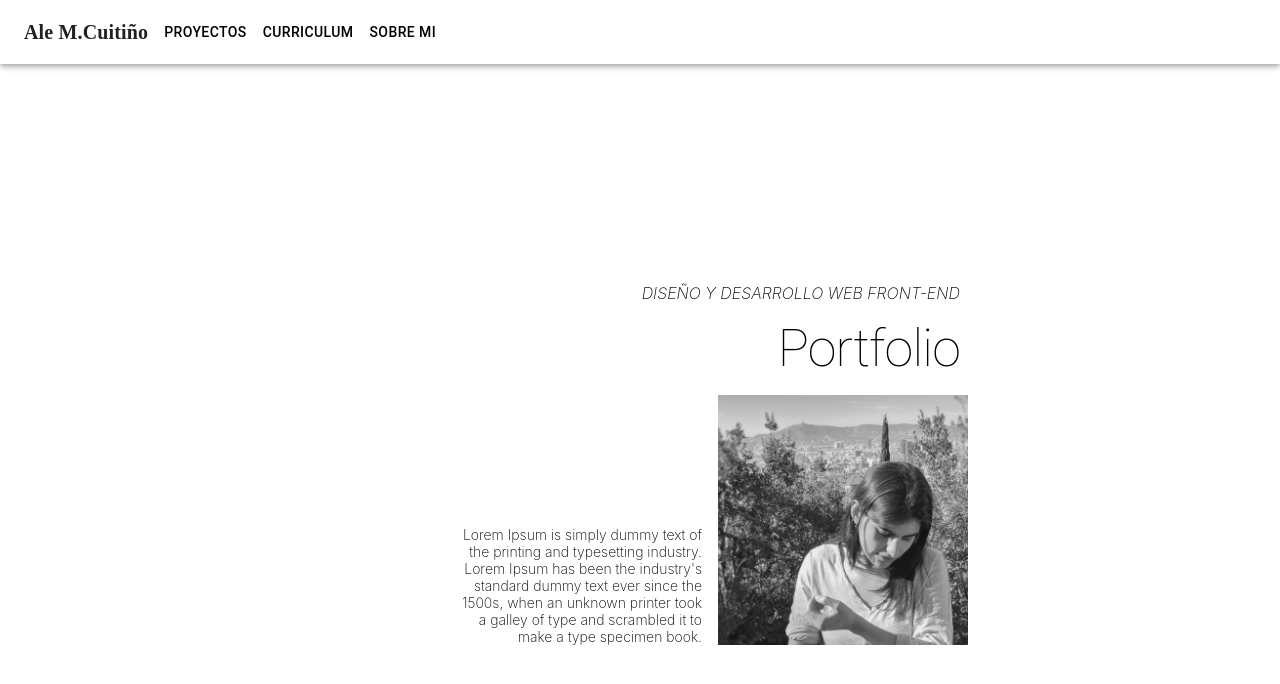
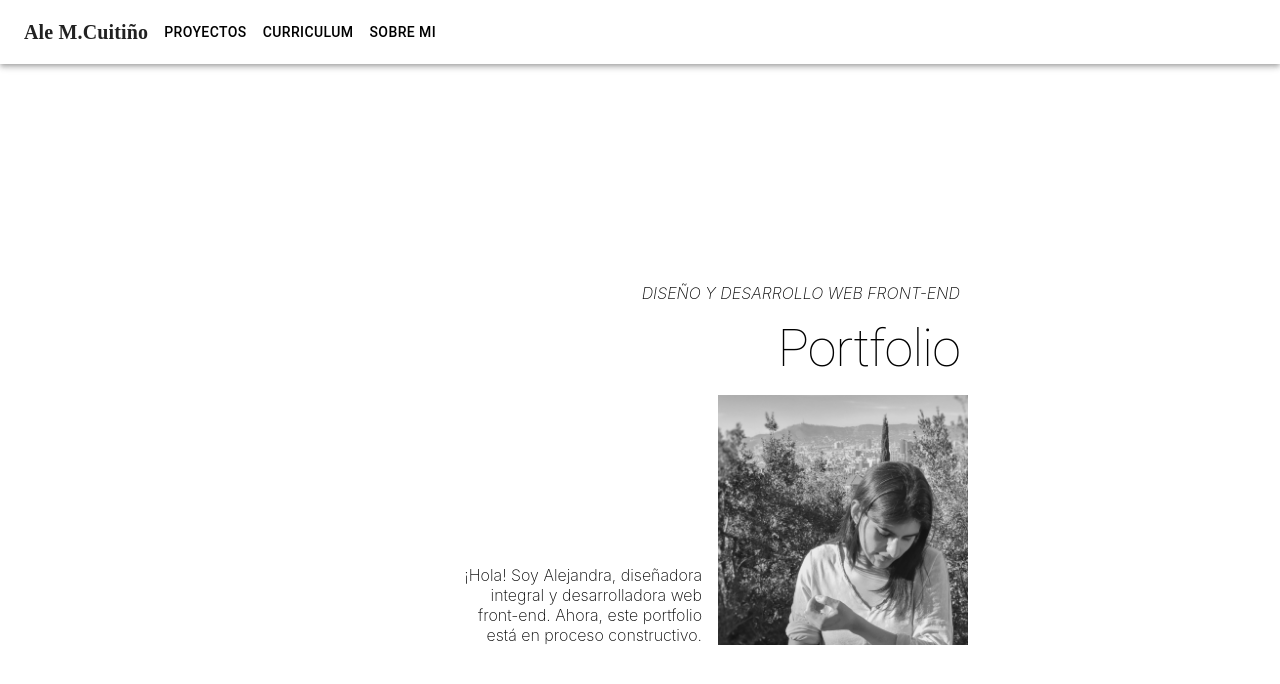
Before and after one commit to AleMCuitino/portfolio-2023, a React (Create React App) app: page / in a window 1280 px wide. Shown: the top 684 px of the page. Built offline with nearby package versions, Linux system fonts and the light colour scheme.

Commit message:
Added img in projects

```diff
--- a/src/component/boarding/Boarding.jsx
+++ b/src/component/boarding/Boarding.jsx
@@ -69,14 +69,15 @@ const Boarding = () => {
                             display: { xs: 'flex', md: 'flex' },
                             height: 250,
                             width: 250,
-                            fontSize: 14,
+                            fontSize: 16,
                             fontWeight: 200,
                             textAlign: 'right',
                             textDecoration: 'none',
                             alignItems: { xs: 'flex-start', sm: 'flex-start', md: 'flex-end' }
                         }}
                     >
-                        Lorem Ipsum is simply dummy text of the printing and typesetting industry. Lorem Ipsum has been the industry's standard dummy text ever since the 1500s, when an unknown printer took a galley of type and scrambled it to make a type specimen book.
+                        ¡Hola! Soy Alejandra, diseñadora integral y desarrolladora web front-end.
+                        Ahora, este portfolio está en proceso constructivo.
                     </Typography>
                     <ImgBoarding />
                 </Box>
--- a/src/component/projects/Projects.jsx
+++ b/src/component/projects/Projects.jsx
@@ -6,7 +6,9 @@ import Card from '@mui/material/Card';
 import CardContent from '@mui/material/CardContent';
 import CardMedia from '@mui/material/CardMedia';
 import Typography from '@mui/material/Typography';
-import { CardActionArea } from '@mui/material';
+import { Button, CardActionArea, CardActions } from '@mui/material';
+import AddCircleIcon from '@mui/icons-material/AddCircle';
+import img1 from '../../assets/img-proj/duck-or-goose.png';
 
 const Projects = () => {
     return (
@@ -40,12 +42,11 @@ const Projects = () => {
                             alignItems: "center",
                             justifyContent: "start",
                             fontSize: 18,
-                            fontWeight: 300,
+                            fontWeight: 400,
                             textTransform: 'uppercase',
-                            fontStyle: 'italic',
                         }}
                     >
-                        | Proyectos
+                        Proyectos
                     </Typography>
                 </Box>
 
@@ -63,7 +64,7 @@ const Projects = () => {
                                     <CardMedia
                                         component="img"
                                         height="140"
-                                        image="/static/images/cards/contemplative-reptile.jpg"
+                                        image={img1}
                                         alt="green iguana"
                                     />
                                     <CardContent>
@@ -75,6 +76,9 @@ const Projects = () => {
                                         </Typography>
                                     </CardContent>
                                 </CardActionArea>
+                                <CardActions>
+                                    <AddCircleIcon size="small" color="primary"></AddCircleIcon>
+                                </CardActions>
                             </Card>
                         )
                     })}
--- a/src/data/Data.json
+++ b/src/data/Data.json
@@ -1,10 +1,11 @@
+
 [
     {
         "id": 1,
-        "title": "Duck duck ghoose",
-        "subtitle": "Front-End",
+        "title": "Duck or ghoose",
+        "subtitle": "Rueda de la perdición online para el sacrificio de sus participantes",
         "description": "HTML , CSS & JS + Reponsive",
-        "linkRepo": "https://github.com/Behbiz/Portofolio-Behbiz.git",
+        "linkRepo": "https://github.com/AleMCuitino/Duck-or-Goose.git",
         "linkDemo": ""
     },
 
```
Also changed, not shown: src/assets/img-proj/duck-or-goose.png (added).
